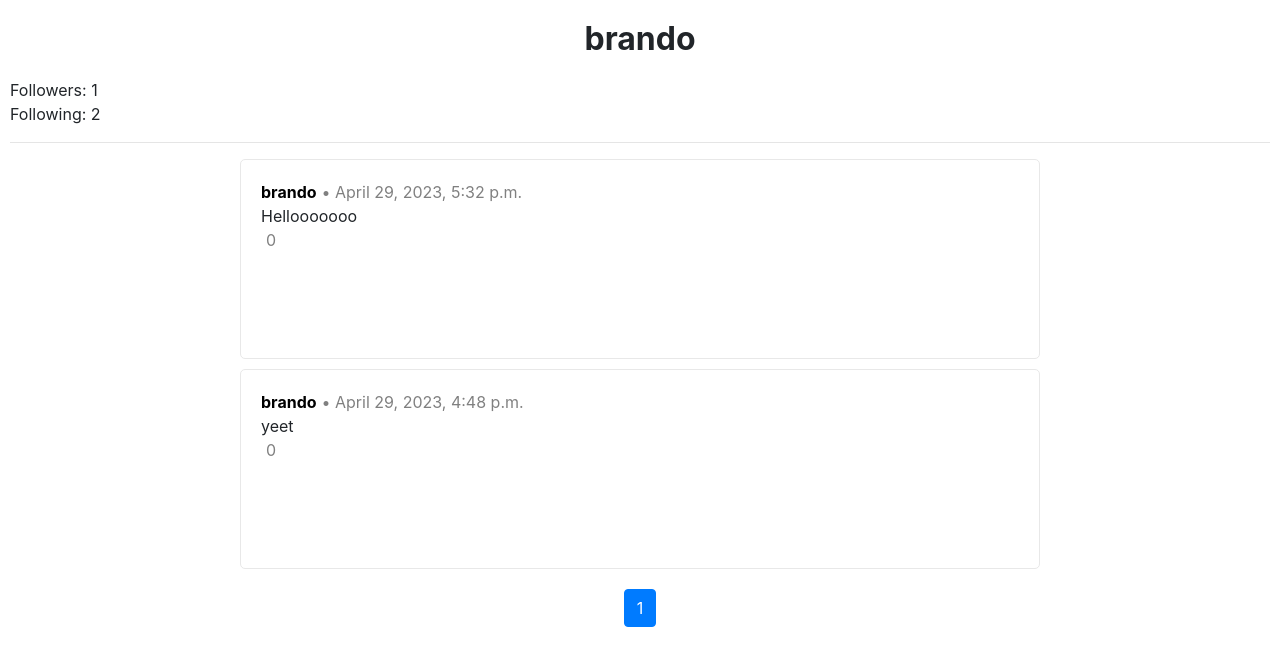
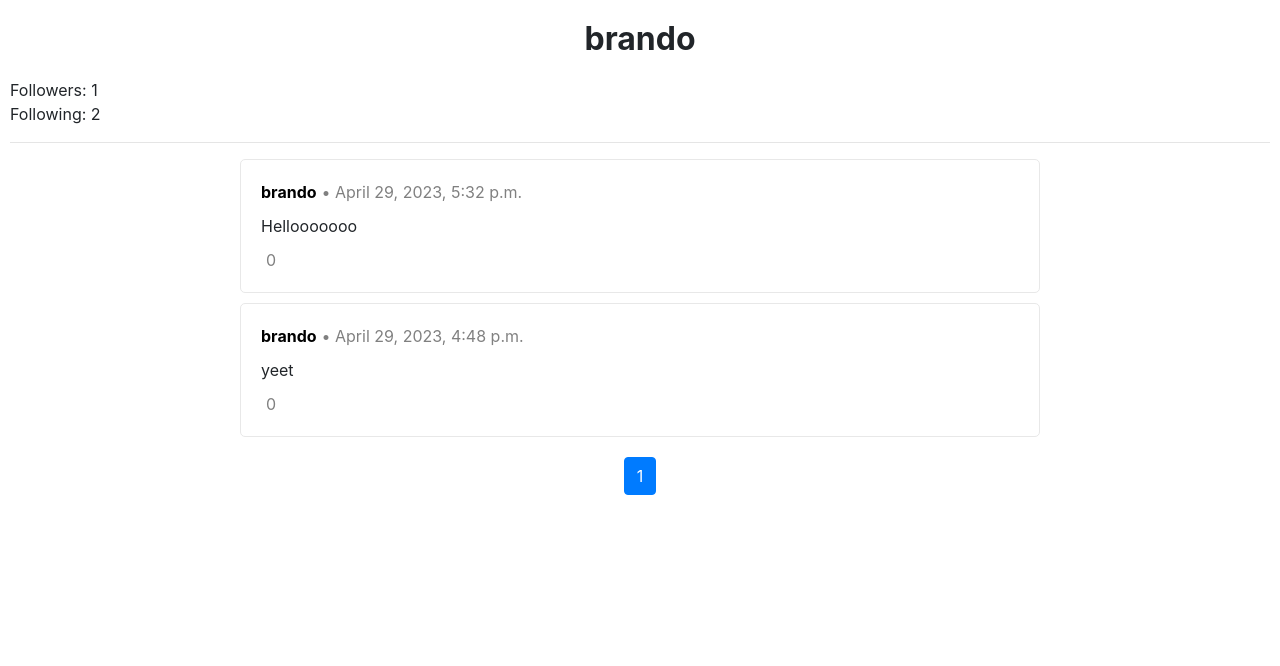
Before and after one commit to brandon-prescott/network, a Django app: page /profile/1 in a window 1280 px wide. Shown: the part 66-732 px from the top of the page. Run offline with Django 3.2, Linux system fonts and the light colour scheme; data comes from the database, SQL or seed files in the repository; both versions use the stored data as it was after the commit; some libraries are stand-ins or nearby versions.

Commit message:
post panel style

```diff
--- a/network/forms.py
+++ b/network/forms.py
@@ -13,6 +13,6 @@ class PostForm(forms.ModelForm):
             "content": forms.Textarea(attrs={
             "placeholder": "What's happening?",
             "class": "form-control",
-            "rows": 3
+            "rows": 6
             })
         }
--- a/network/static/network/styles.css
+++ b/network/static/network/styles.css
@@ -23,7 +23,6 @@ body {
     margin: 0 auto;
     margin-bottom: 10px;
     width: 800px;
-    min-height: 200px;
 }
 
 .post-panel:hover {
@@ -95,3 +94,9 @@ body {
 .edit-btn-container {
     margin-left: auto;
 }
+
+.post-content-saved {
+    word-wrap: break-word;
+    margin-top: 10px;
+    margin-bottom: 10px;
+}
--- a/network/templates/network/posts.html
+++ b/network/templates/network/posts.html
@@ -21,7 +21,7 @@
                     {% endif %}
                 </div>
             </div>
-            <div id="content-div-{{ post.id }}-saved">
+            <div class="post-content-saved" id="content-div-{{ post.id }}-saved">
                 {{ post.content }}
             </div>
             {% if user.is_authenticated and user.id == post.user.id %}
```
Also changed, not shown: db.sqlite3.
